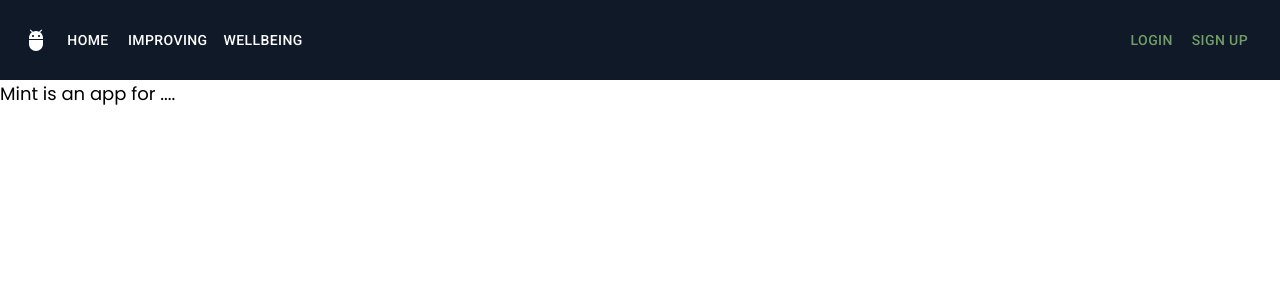
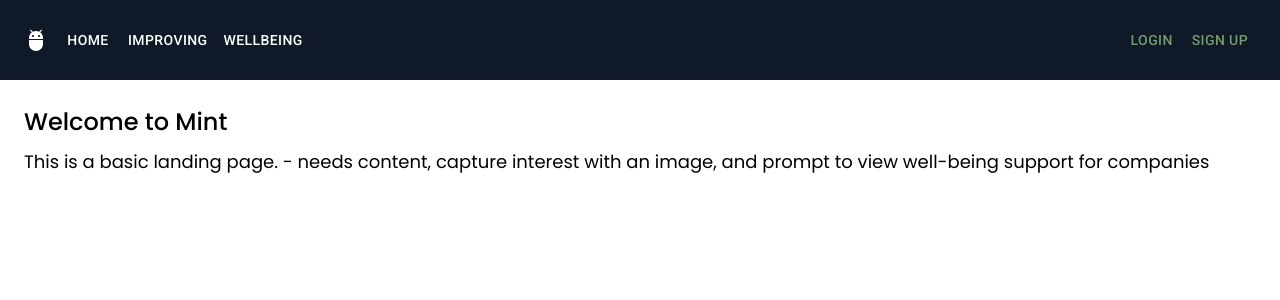
Before and after one commit to J24-Cobalt/front-end, a React (Vite) app: page / in a window 1280 px wide. Shown: the top 300 px of the page. Built offline with nearby package versions, Linux system fonts and the light colour scheme.

Commit message:
fix/homepage fix

```diff
--- a/src/pages/home.tsx
+++ b/src/pages/home.tsx
@@ -1,15 +1,5 @@
-import Navbar from "@features/navbar/Navbar";
-import { Box, Stack, Typography } from "@mui/material";
+import LandingPage from "@features/landingPage/LandingPage";
 
 export default function homePage() {
-  return (
-    <Box>
-      <Navbar />
-      <Box>
-        <Stack>
-          <Typography>Mint is an app for ....</Typography>
-        </Stack>
-      </Box>
-    </Box>
-  );
+  return <LandingPage />
 }
```
